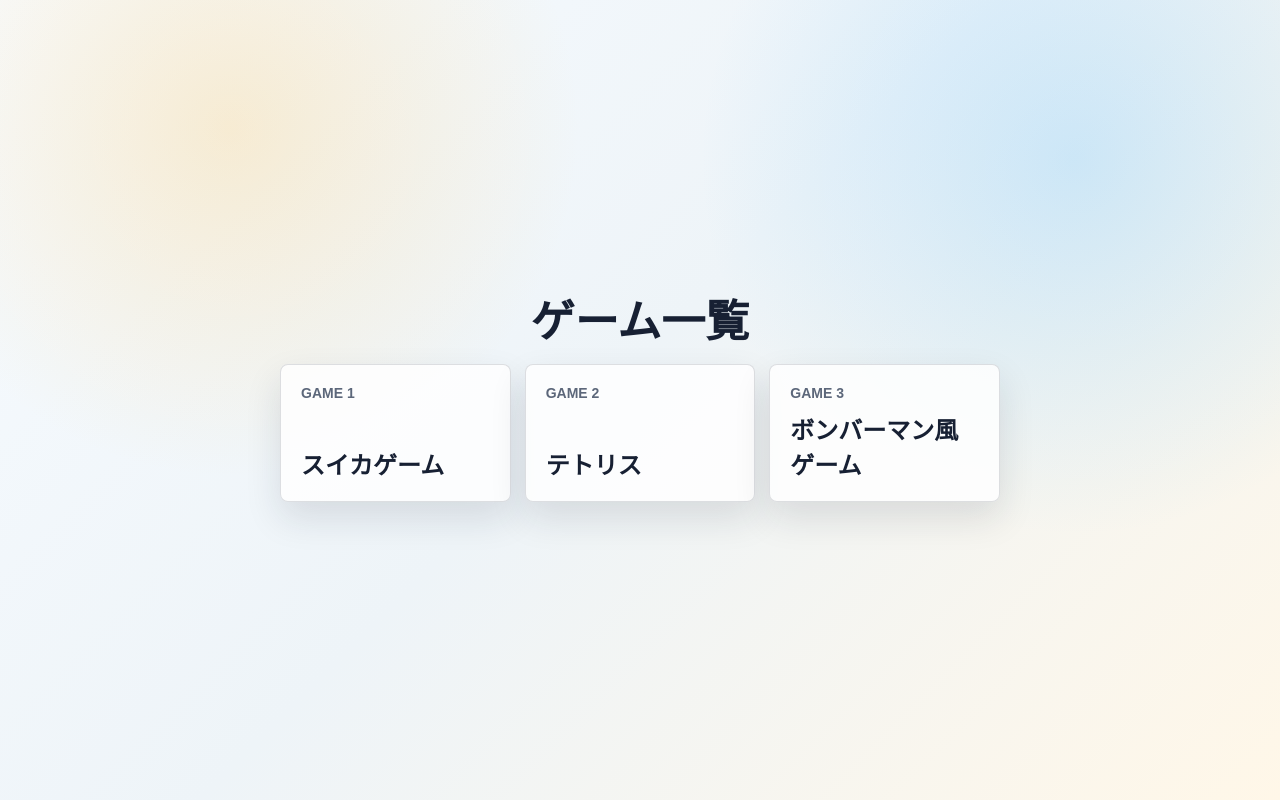
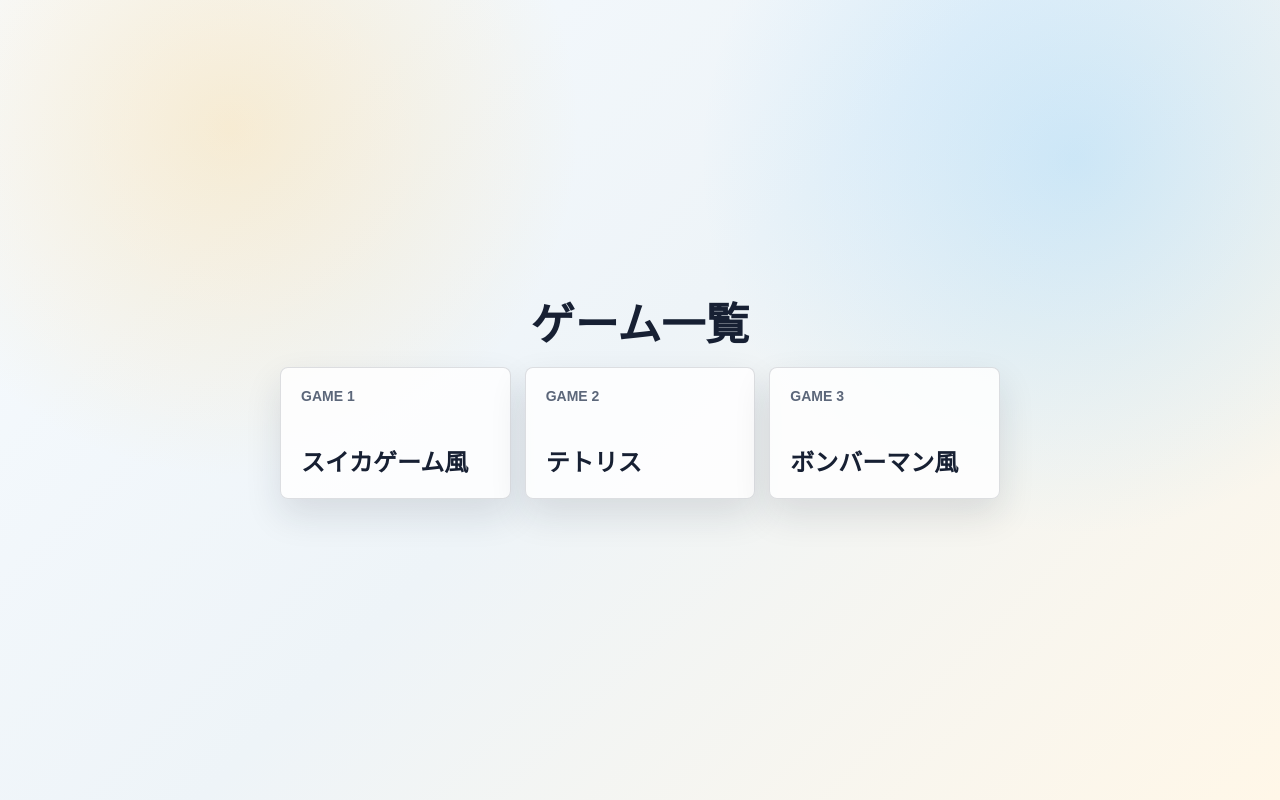
Before and after one commit to shimizu-dot/games, a plain HTML site: page index.html in a window 1280 px wide. Drawn offline with Linux system fonts and the light colour scheme.

Commit message:
メニュー更新

```diff
--- a/index.html
+++ b/index.html
@@ -1,5 +1,6 @@
 <!doctype html>
 <html lang="ja">
+
 <head>
   <meta charset="UTF-8" />
   <meta name="viewport" content="width=device-width, initial-scale=1.0" />
@@ -75,13 +76,14 @@
     }
   </style>
 </head>
+
 <body>
   <main>
     <h1>ゲーム一覧</h1>
     <nav class="games" aria-label="ゲーム一覧">
       <a class="game-link" href="game1.html">
         <small>GAME 1</small>
-        <span>スイカゲーム</span>
+        <span>スイカゲーム風</span>
       </a>
       <a class="game-link" href="game2.html">
         <small>GAME 2</small>
@@ -89,9 +91,10 @@
       </a>
       <a class="game-link" href="game3.html">
         <small>GAME 3</small>
-        <span>ボンバーマン風ゲーム</span>
+        <span>ボンバーマン風</span>
       </a>
     </nav>
   </main>
 </body>
+
 </html>
```
